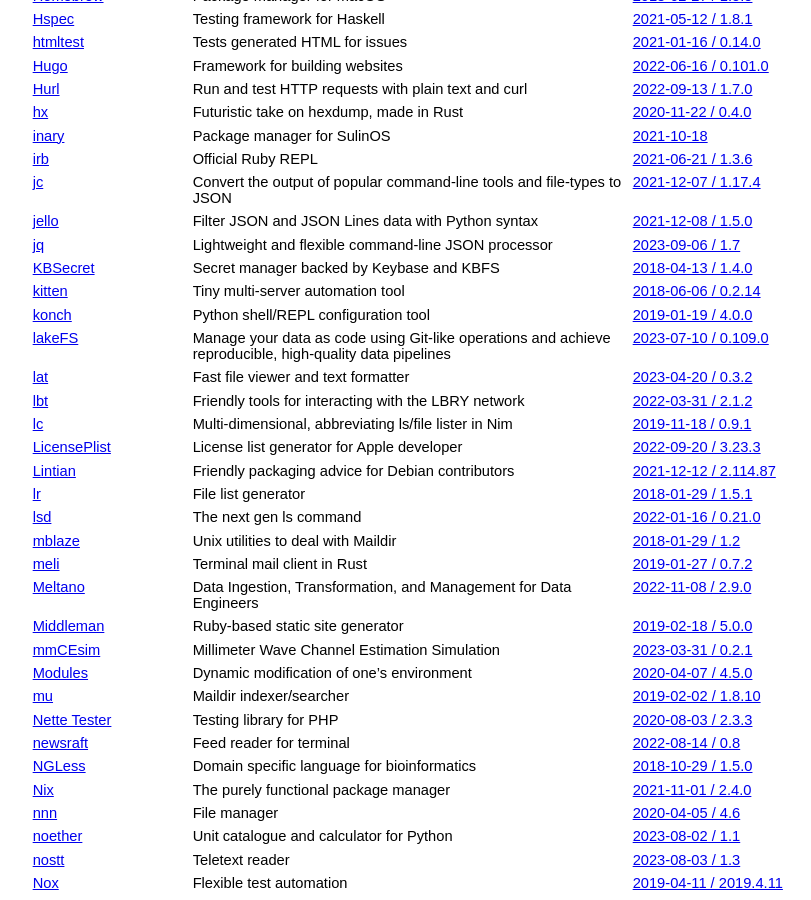
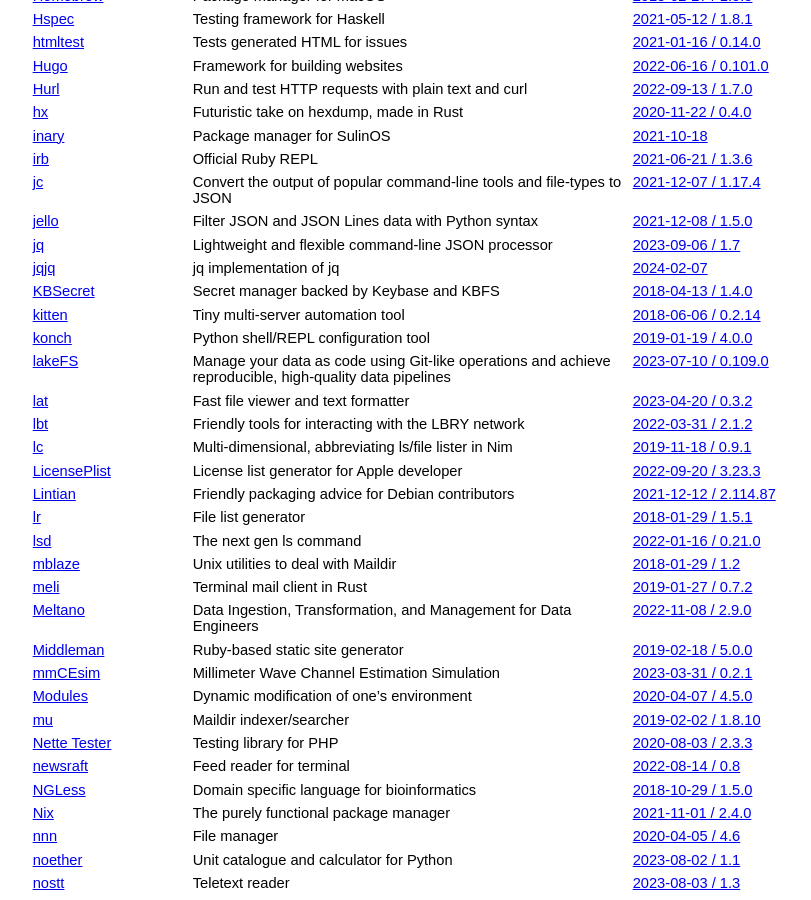
Before and after one commit to jcs/no_color, a Jekyll site: the page built from index.md, in a window 1280 px wide and 900 px high, scrolled down 3929 px. Shown: the whole window, without its empty margins (211-1022 px from the left). Built offline with Jekyll 4.4.1, drawn with Linux system fonts in a browser that asks for light colours; our own code applies the rules of GitHub Pages for plain Markdown files.

Commit message:
Add jqjq (#273)

```diff
--- a/index.md
+++ b/index.md
@@ -211,6 +211,7 @@ color by default via `NO_COLOR`.
 | [jc](https://github.com/kellyjonbrazil/jc) | Convert the output of popular command-line tools and file-types to JSON | [2021-12-07 / 1.17.4](https://github.com/kellyjonbrazil/jc/releases/tag/v1.17.4) |
 | [jello](https://github.com/kellyjonbrazil/jello) | Filter JSON and JSON Lines data with Python syntax | [2021-12-08 / 1.5.0](https://github.com/kellyjonbrazil/jello/releases/tag/v1.5.0) |
 | [jq](https://github.com/jqlang/jq) | Lightweight and flexible command-line JSON processor | [2023-09-06 / 1.7](https://github.com/jqlang/jq/releases/tag/jq-1.7) |
+| [jqjq](https://github.com/wader/jqjq) | jq implementation of jq | [2024-02-07](https://github.com/wader/jqjq/pull/14) |
 | [KBSecret](https://kbsecret.github.io/) | Secret manager backed by Keybase and KBFS | [2018-04-13 / 1.4.0](https://github.com/kbsecret/kbsecret/commit/d5296054d979a1b1ce07c1be78d56d3d29b62384) |
 | [kitten](https://github.com/hoffa/kitten) | Tiny multi-server automation tool | [2018-06-06 / 0.2.14](https://github.com/hoffa/kitten/commit/88cb015f4ae021a1c00bfc4dc9506a8e14e51bb4) |
 | [konch](https://github.com/sloria/konch) | Python shell/REPL configuration tool | [2019-01-19 / 4.0.0](https://github.com/sloria/konch/blob/master/CHANGELOG.rst#400-2019-01-19) |
```
